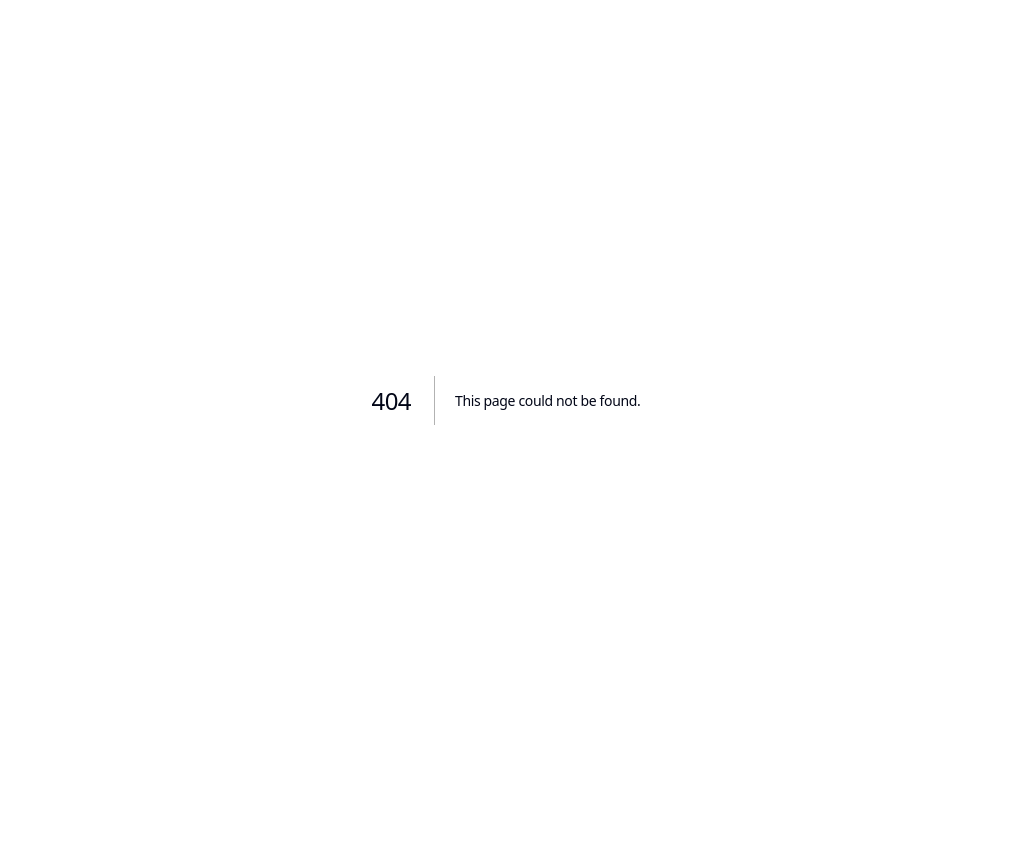
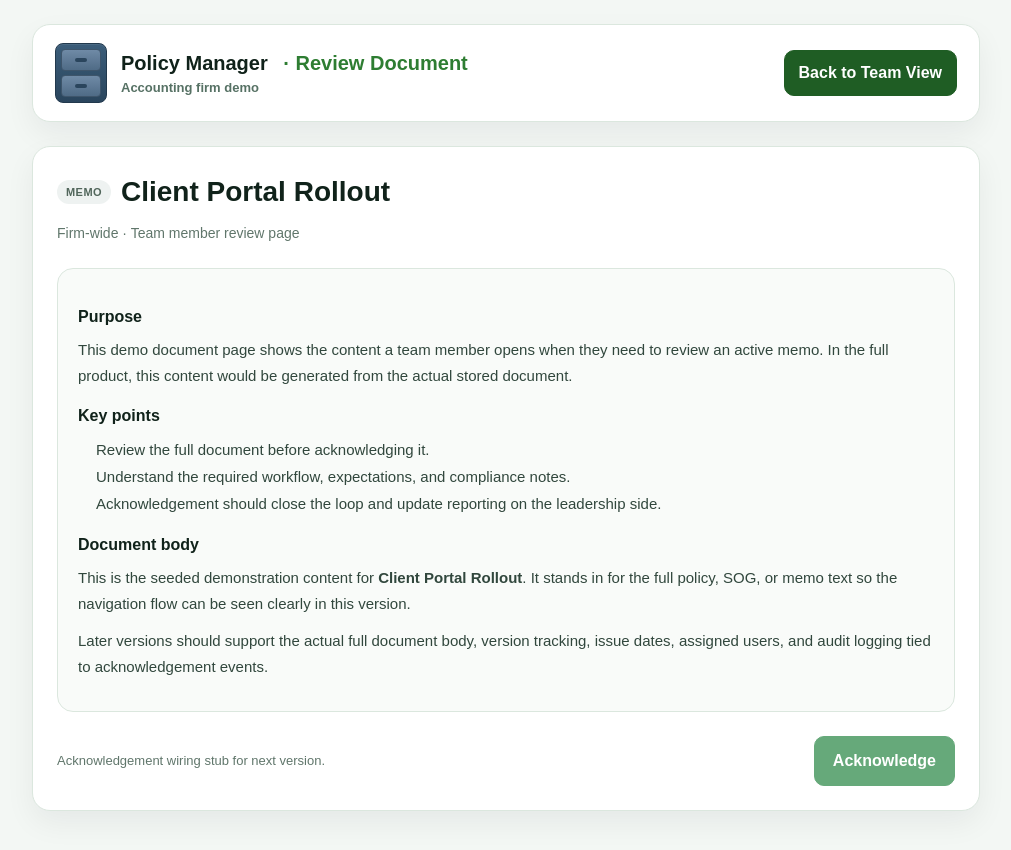
Before and after one commit to phoenixinc37-hue/policy-manager, a Next.js app: page /teamview/document/memo-client-portal-rollout in a window 1280 px wide. Before the commit this address had no page. Shown: the top 850 px of the page, without its empty margins (134-1145 px from the left). Before the commit the page ends 800 px from the top, so only its background shows below. Built offline with nearby package versions, Linux system fonts and the light colour scheme.

Commit message:
feat: add team document review pages and acknowledge stub

```diff
--- /dev/null
+++ b/app/teamview/document/[docId]/page.tsx
@@ -0,0 +1,162 @@
+import Link from "next/link";
+import { documents } from "../../../data";
+import { cabinetIcon, drawerHandle, drawerRow } from "../../../cabinet";
+
+export default function TeamDocumentReview({ params }: { params: { docId: string } }) {
+  const doc = documents.find((item) => item.id === params.docId);
+
+  if (!doc) {
+    return (
+      <div style={{ minHeight: "100vh", background: "#f3f7f4", padding: 24, fontFamily: "Arial, sans-serif" }}>
+        <Link href="/teamview" style={backButton}>Back to Team View</Link>
+        <div style={{ maxWidth: 900, margin: "24px auto 0", background: "#fff", border: "1px solid #dbe7de", borderRadius: 18, padding: 24 }}>Document not found.</div>
+      </div>
+    );
+  }
+
+  return (
+    <div style={{ minHeight: "100vh", background: "#f3f7f4", color: "#10221a", fontFamily: "Arial, sans-serif" }}>
+      <div style={{ maxWidth: 980, margin: "0 auto", padding: "24px 16px 48px" }}>
+        <header style={headerCard}>
+          <div style={{ display: "flex", alignItems: "center", gap: 14 }}>
+            <div style={cabinetIcon}>{[0, 1].map((row) => <div key={row} style={drawerRow}><div style={drawerHandle} /></div>)}</div>
+            <div>
+              <div style={{ fontSize: 20, fontWeight: 700 }}>Policy Manager <span style={{ fontSize: 20, fontWeight: 700, color: "#2e7d32", marginLeft: 10 }}>· Review Document</span></div>
+              <div style={{ fontSize: 13, color: "#567164", fontWeight: 700 }}>Accounting firm demo</div>
+            </div>
+          </div>
+          <div style={{ display: "flex", gap: 10, flexWrap: "wrap" }}>
+            <Link href="/teamview" style={primaryButton}>Back to Team View</Link>
+          </div>
+        </header>
+
+        <main style={{ marginTop: 24 }}>
+          <section style={docCard}>
+            <div style={{ display: "flex", alignItems: "center", gap: 10, flexWrap: "wrap", marginBottom: 10 }}>
+              <span style={typeBadge(doc.type)}>{doc.type}</span>
+              <div style={{ fontSize: 28, fontWeight: 800 }}>{doc.title}</div>
+            </div>
+            <div style={{ fontSize: 14, color: "#60766b", marginBottom: 24 }}>{doc.team} · Team member review page</div>
+
+            <div style={bodyCard}>
+              <div style={sectionTitle}>Purpose</div>
+              <p style={bodyText}>This demo document page shows the content a team member opens when they need to review an active {doc.type.toLowerCase()}. In the full product, this content would be generated from the actual stored document.</p>
+
+              <div style={sectionTitle}>Key points</div>
+              <ul style={listStyle}>
+                <li>Review the full document before acknowledging it.</li>
+                <li>Understand the required workflow, expectations, and compliance notes.</li>
+                <li>Acknowledgement should close the loop and update reporting on the leadership side.</li>
+              </ul>
+
+              <div style={sectionTitle}>Document body</div>
+              <p style={bodyText}>This is the seeded demonstration content for <strong>{doc.title}</strong>. It stands in for the full policy, SOG, or memo text so the navigation flow can be seen clearly in this version.</p>
+              <p style={bodyText}>Later versions should support the actual full document body, version tracking, issue dates, assigned users, and audit logging tied to acknowledgement events.</p>
+            </div>
+
+            <div style={{ display: "flex", justifyContent: "space-between", gap: 12, alignItems: "center", marginTop: 24, flexWrap: "wrap" }}>
+              <div style={{ fontSize: 13, color: "#60766b" }}>Acknowledgement wiring stub for next version.</div>
+              <button style={acknowledgeButton}>Acknowledge</button>
+            </div>
+          </section>
+        </main>
+      </div>
+    </div>
+  );
+}
+
+const headerCard = {
+  display: "flex",
+  justifyContent: "space-between",
+  alignItems: "center",
+  background: "#ffffff",
+  border: "1px solid #dbe7de",
+  borderRadius: 18,
+  padding: "18px 22px",
+  boxShadow: "0 12px 30px rgba(15, 23, 42, 0.06)",
+  gap: 16,
+  flexWrap: "wrap" as const,
+};
+
+const docCard = {
+  background: "#ffffff",
+  borderRadius: 18,
+  padding: 24,
+  border: "1px solid #dbe7de",
+  boxShadow: "0 12px 30px rgba(15, 23, 42, 0.06)",
+};
+
+const bodyCard = {
+  borderRadius: 16,
+  border: "1px solid #dbe7de",
+  background: "#f9fbf9",
+  padding: 20,
+};
+
+const sectionTitle = {
+  fontSize: 16,
+  fontWeight: 800,
+  marginBottom: 8,
+  marginTop: 16,
+};
+
+const bodyText = {
+  fontSize: 15,
+  lineHeight: 1.7,
+  color: "#31473d",
+  margin: "0 0 12px",
+};
+
+const listStyle = {
+  margin: "0 0 12px 18px",
+  color: "#31473d",
+  lineHeight: 1.8,
+  fontSize: 15,
+};
+
+const primaryButton = {
+  textDecoration: "none",
+  background: "#1f5d24",
+  color: "#ffffff",
+  padding: "10px 14px",
+  borderRadius: 10,
+  fontWeight: 700,
+  border: "1px solid #1f5d24",
+};
+
+const backButton = {
+  textDecoration: "none",
+  background: "#1f5d24",
+  color: "#ffffff",
+  padding: "10px 14px",
+  borderRadius: 10,
+  fontWeight: 700,
+  border: "1px solid #1f5d24",
+};
+
+const acknowledgeButton = {
+  background: "#66a97a",
+  color: "#ffffff",
+  padding: "12px 18px",
+  borderRadius: 10,
+  fontWeight: 800,
+  border: "1px solid #66a97a",
+};
+
+function typeBadge(type: string) {
+  const map: Record<string, { background: string; color: string }> = {
+    Policy: { background: "#dff3e3", color: "#1f5d24" },
+    SOG: { background: "#dff0fb", color: "#0b5f87" },
+    Memo: { background: "#eef2f1", color: "#51665b" },
+  };
+  return {
+    background: map[type]?.background ?? "#eef2f1",
+    color: map[type]?.color ?? "#51665b",
+    padding: "4px 9px",
+    borderRadius: 999,
+    fontSize: 11,
+    fontWeight: 800,
+    letterSpacing: "0.04em",
+    textTransform: "uppercase" as const,
+  };
+}
--- a/app/teamview/page.tsx
+++ b/app/teamview/page.tsx
@@ -78,6 +78,7 @@ export default function TeamView({ searchParams }: { searchParams?: { type?: str
                     <div style={{ display: "flex", justifyContent: "space-between", gap: 12, alignItems: "start", flexWrap: "wrap" }}>
                       <div>
                         <div style={{ display: "flex", alignItems: "center", gap: 10, flexWrap: "wrap" }}>
+                          <Link href={`/teamview/document/${item.id}`} style={openDocButton}>Open</Link>
                           <span style={typeBadge(item.type)}>{item.type}</span>
                           <span style={{ fontWeight: 700, fontSize: 17, color: item.acknowledged ? "#667c71" : "#10221a", textDecoration: item.acknowledged ? "line-through" : "none" }}>{item.title}</span>
                         </div>
@@ -187,6 +188,17 @@ function rowCard(done: boolean) {
   };
 }
 
+const openDocButton = {
+  textDecoration: "none",
+  background: "#1f5d24",
+  color: "#ffffff",
+  padding: "6px 10px",
+  borderRadius: 8,
+  fontSize: 12,
+  fontWeight: 800,
+  border: "1px solid #1f5d24",
+};
+
 function typeBadge(type: string) {
   const map: Record<string, { background: string; color: string }> = {
     Policy: { background: "#dff3e3", color: "#1f5d24" },
```
